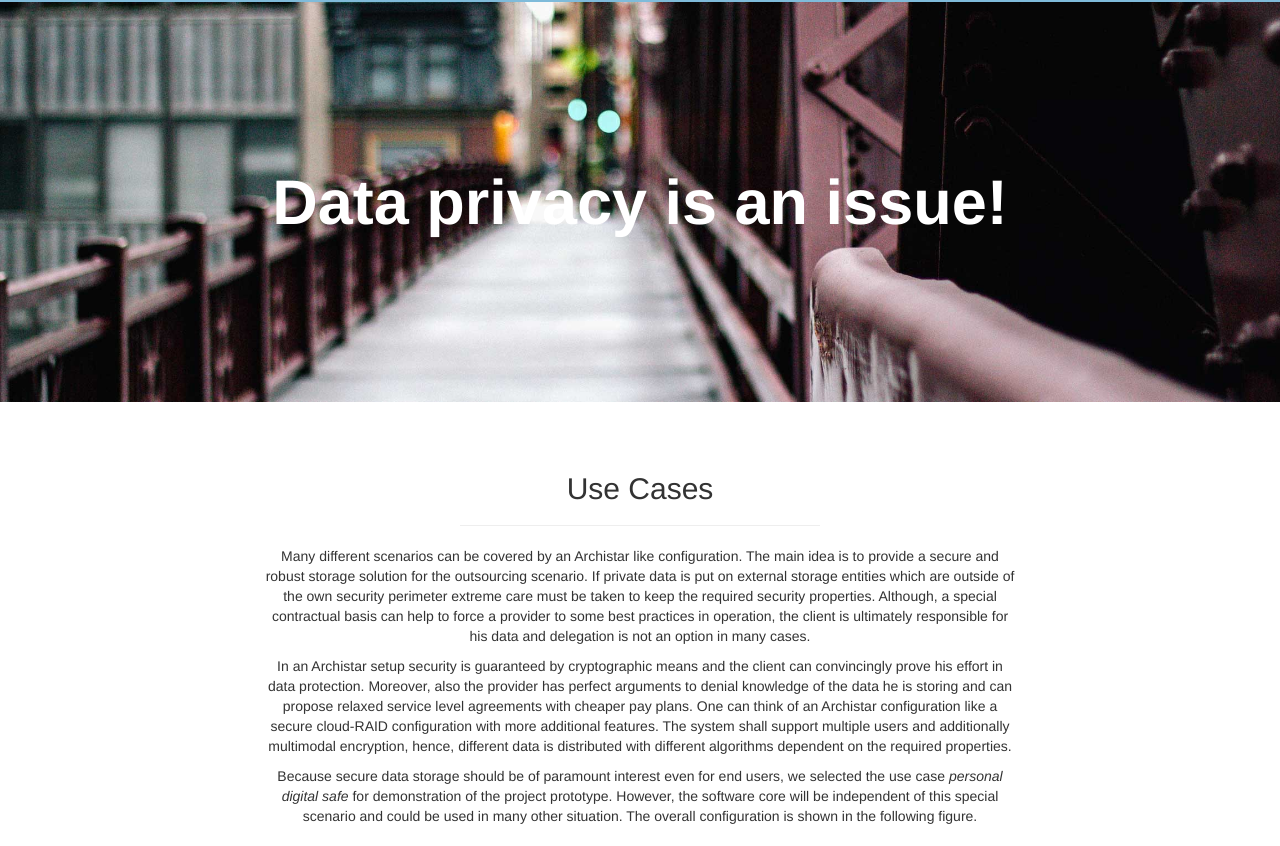
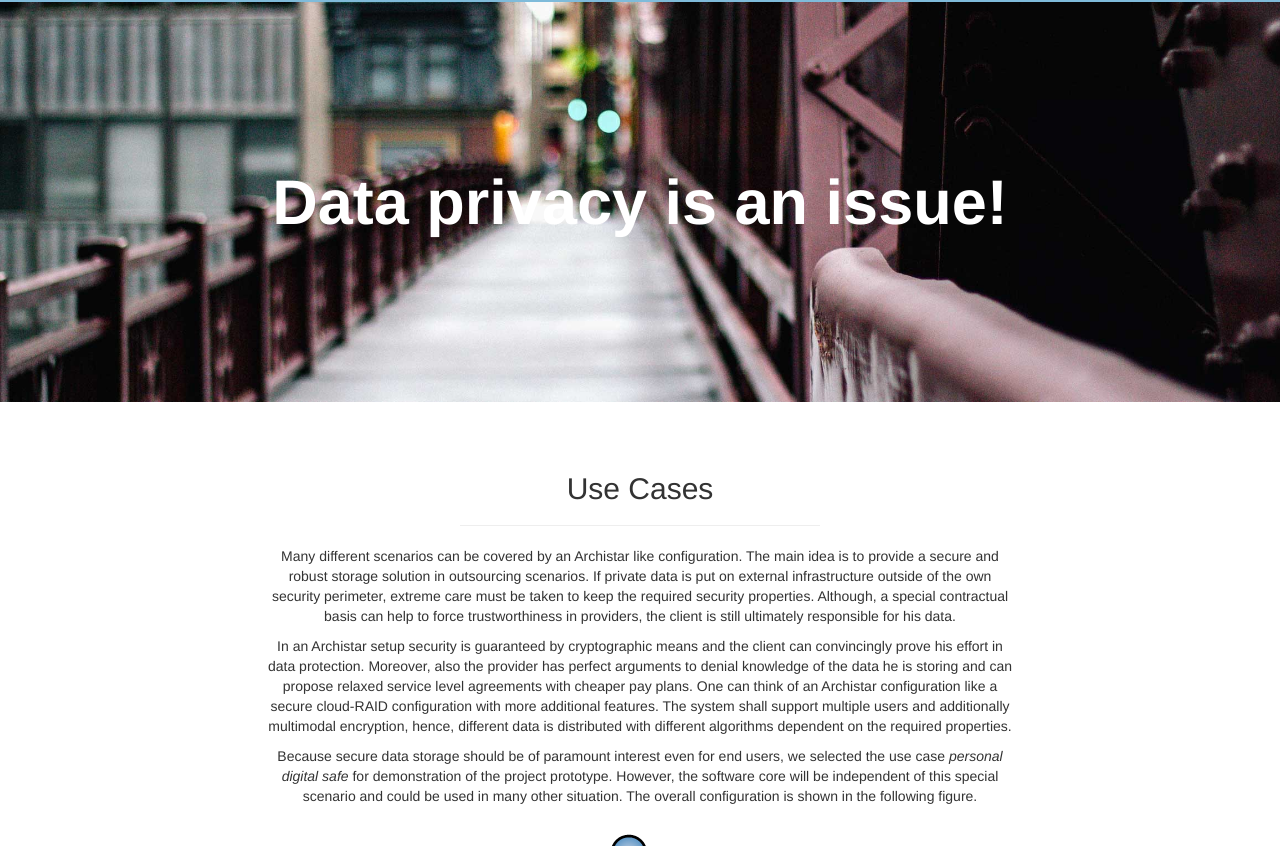
Before and after one commit to Archistar/archistar.at, a plain HTML site: page index.html in a window 1280 px wide. Shown: the part 2558-3404 px from the top of the page. Drawn offline with Linux system fonts and the light colour scheme.

Commit message:
improved wording

```diff
--- a/index.html
+++ b/index.html
@@ -62,9 +62,9 @@
                 the development of a secure distributed storage architecture for trustworthy
                 cloud usage.
 
-                The Archistar framework combines methods from the domain of <i>Byzantine fault tolerance</i>,
-                cryptographic techniques from <i>secure multi-party computation</i> and additional
-                tools from <i>cloud cryptography</i> into a novel system.
+                The Archistar framework combines <i>Byzantine fault tolerance</i>
+                with <i>secure multi-party computation</i> and adds
+                tools from <i>cloud cryptography</i> into a novel system architecture.
 
                 <p><img class="img-portfolio img-responsive" width="70%" src="img/as-techniques.png"></p>
 
@@ -166,12 +166,12 @@
           <div class="col-md-8 col-md-offset-2 text-center">
             <p>
               Many different scenarios can be covered by an Archistar like configuration. The
-              main idea is to provide a secure and robust storage solution for the outsourcing
-              scenario. If private data is put on external storage entities which are outside
-              of the own security perimeter extreme care must be taken to keep the required
+              main idea is to provide a secure and robust storage solution in outsourcing
+              scenarios. If private data is put on external infrastructure outside
+              of the own security perimeter, extreme care must be taken to keep the required
               security properties. Although, a special contractual basis can help to force
-              a provider to some best practices in operation, the client is ultimately responsible
-              for his data and delegation is not an option in many cases.
+              trustworthiness in providers, the client is still ultimately responsible
+              for his data.
             </p>
             <p>
               In an Archistar setup security is guaranteed by cryptographic means and the
```
